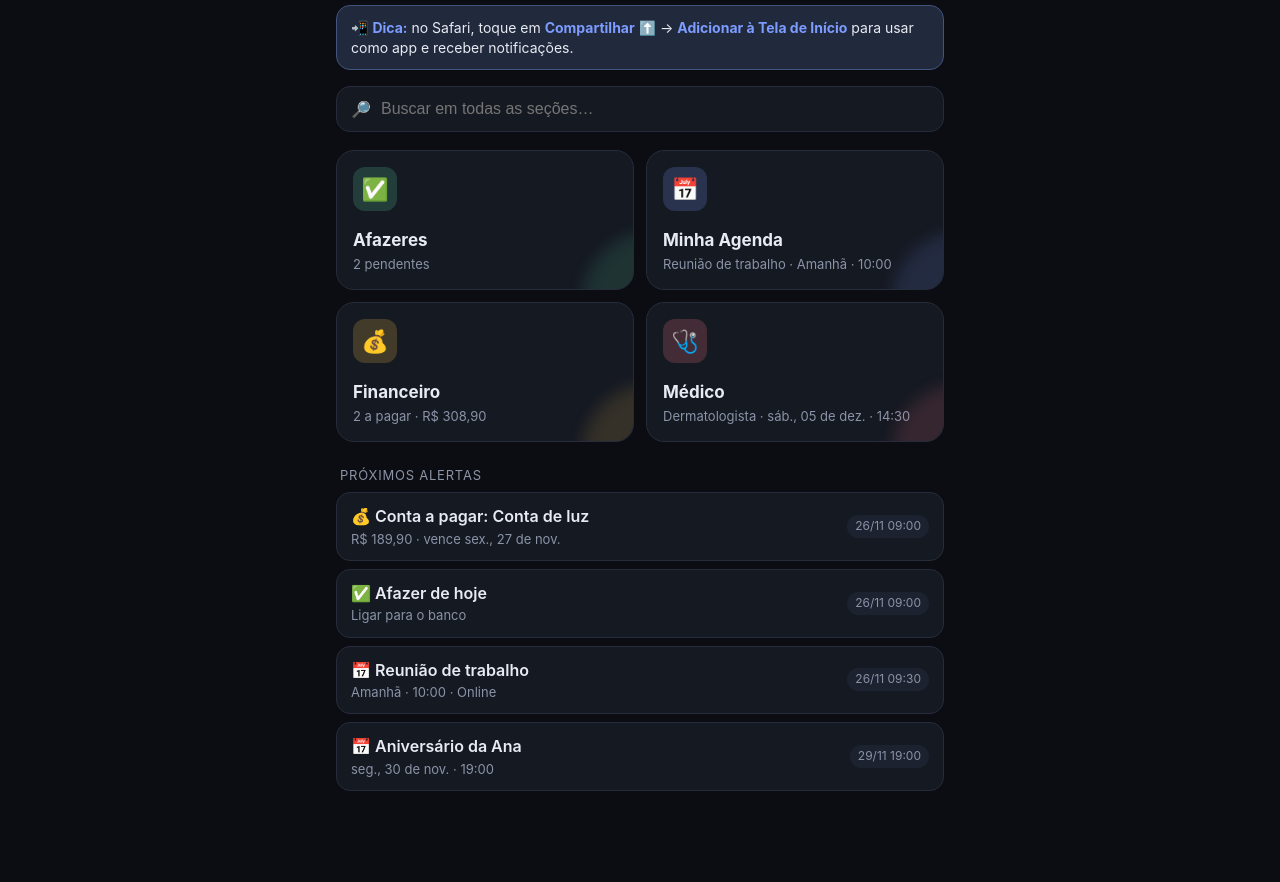
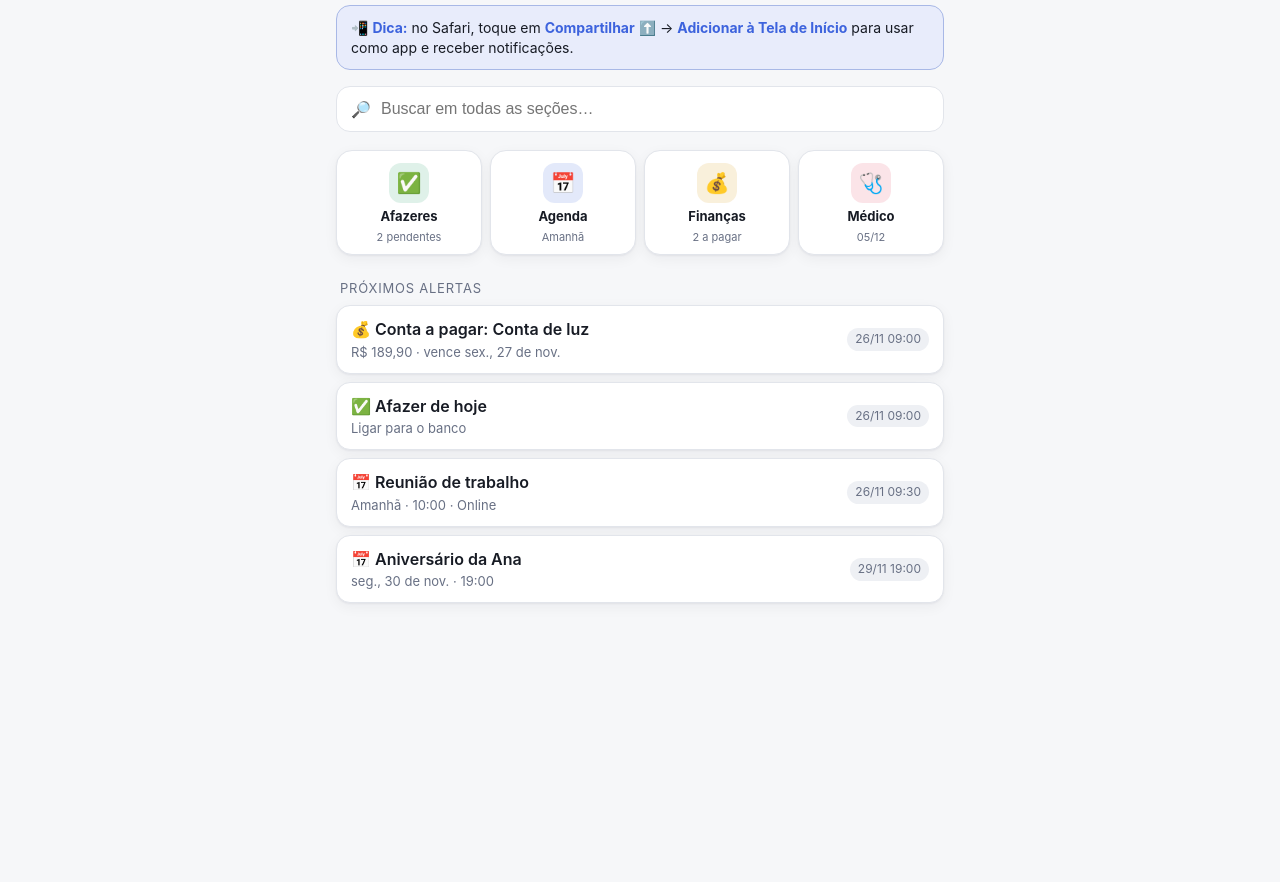
Before and after one commit to gitshoiti/meu-app-pessoal, a plain HTML site: page index.html in a window 1280 px wide. Shown: the part 63-945 px from the top of the page. After the commit the page ends 800 px from the top, so only its background shows below. Drawn offline with Linux system fonts and the light colour scheme.

Commit message:
Tema claro (fundo quase branco) e 4 cards compactos numa linha na Home
Co-Authored-By: Claude Opus 5.5 <noreply@anthropic.com>
Claude-Session: https://claude.ai/code/session_01PXoKMvXFvAc5SH3XjLCPzi

```diff
--- a/app.js
+++ b/app.js
@@ -86,10 +86,10 @@ const money = v => Number(v || 0).toLocaleString("pt-BR", { style: "currency", c
 
 /* ---------------- Seções ---------------- */
 const SECTIONS = {
-  tarefas:    { title: "Afazeres",   emoji: "✅", cls: "c-tasks",   key: "tasks" },
-  agenda:     { title: "Minha Agenda", emoji: "📅", cls: "c-agenda",  key: "events" },
-  financeiro: { title: "Financeiro", emoji: "💰", cls: "c-finance", key: "bills" },
-  medica:     { title: "Médico",     emoji: "🩺", cls: "c-health",  key: "health" },
+  tarefas:    { title: "Afazeres",     short: "Afazeres", emoji: "✅", cls: "c-tasks",   key: "tasks" },
+  agenda:     { title: "Minha Agenda", short: "Agenda",   emoji: "📅", cls: "c-agenda",  key: "events" },
+  financeiro: { title: "Financeiro",   short: "Finanças", emoji: "💰", cls: "c-finance", key: "bills" },
+  medica:     { title: "Médico",       short: "Médico",   emoji: "🩺", cls: "c-health",  key: "health" },
 };
 
 /* ---------------- Roteador ---------------- */
@@ -130,10 +130,10 @@ function renderHome() {
     </label>
     <div id="results"></div>
     <div id="cards" class="grid">
-      ${card("tarefas", pendTasks ? `${pendTasks} pendente${pendTasks > 1 ? "s" : ""}` : "Tudo em dia")}
-      ${card("agenda", nextEvent ? `${esc(nextEvent.title)} · ${fmtDate(nextEvent.date, nextEvent.time)}` : "Nada agendado")}
-      ${card("financeiro", openBills.length ? `${openBills.length} a pagar · ${money(totalOpen)}` : "Nenhuma conta aberta")}
-      ${card("medica", nextHealth ? `${esc(nextHealth.title)} · ${fmtDate(nextHealth.date, nextHealth.time)}` : `${db.health.length} registro(s)`)}
+      ${card("tarefas", pendTasks ? `${pendTasks} pendente${pendTasks > 1 ? "s" : ""}` : "Em dia")}
+      ${card("agenda", nextEvent ? shortDay(nextEvent.date) : "Livre")}
+      ${card("financeiro", openBills.length ? `${openBills.length} a pagar` : "Em dia")}
+      ${card("medica", nextHealth ? shortDay(nextHealth.date) : `${db.health.length} reg.`)}
     </div>
     <div class="section-label">Próximos alertas</div>
     <div class="list">${upcomingAlerts().slice(0, 4).map(a => `
@@ -150,8 +150,13 @@ function card(sec, sub) {
   const s = SECTIONS[sec];
   return `<a class="card ${s.cls}" href="#${sec}">
     <div class="emoji">${s.emoji}</div>
-    <div><h3>${s.title}</h3><p>${sub}</p></div>
+    <h3>${s.short}</h3><p>${sub}</p>
   </a>`;
+}
+// "Hoje", "Amanhã" ou "29/11", curto para caber no card
+function shortDay(date) {
+  const d = daysUntil(date);
+  return d === 0 ? "Hoje" : d === 1 ? "Amanhã" : parseLocal(date).toLocaleDateString("pt-BR", { day: "2-digit", month: "2-digit" });
 }
 function installHint() {
   const standalone = window.navigator.standalone || matchMedia("(display-mode: standalone)").matches;
--- a/index.html
+++ b/index.html
@@ -4,13 +4,13 @@
   <meta charset="utf-8" />
   <meta name="viewport" content="width=device-width, initial-scale=1, viewport-fit=cover" />
   <title>Meu App</title>
-  <meta name="theme-color" content="#0b0d12" />
-  <meta name="color-scheme" content="dark" />
+  <meta name="theme-color" content="#f6f7f9" />
+  <meta name="color-scheme" content="light" />
 
   <!-- iOS: permite rodar em tela cheia quando adicionado à Tela de Início -->
   <meta name="apple-mobile-web-app-capable" content="yes" />
   <meta name="mobile-web-app-capable" content="yes" />
-  <meta name="apple-mobile-web-app-status-bar-style" content="black-translucent" />
+  <meta name="apple-mobile-web-app-status-bar-style" content="default" />
   <meta name="apple-mobile-web-app-title" content="Meu App" />
   <link rel="apple-touch-icon" href="icons/apple-touch-icon.png" />
   <link rel="icon" href="icons/icon-192.png" />
--- a/styles.css
+++ b/styles.css
@@ -1,16 +1,20 @@
 :root {
-  --bg: #0b0d12;
-  --surface: #151922;
-  --surface-2: #1d2230;
-  --border: #262c3b;
-  --text: #e8ebf2;
-  --muted: #8b93a7;
-  --accent: #7c9cff;
-  --tasks: #5ad19a;
-  --agenda: #7c9cff;
-  --finance: #f5c04e;
-  --health: #ff7a8a;
-  --danger: #ff5c6c;
+  /* Tema claro: fundo quase branco com leve tom frio, cartões brancos */
+  --bg: #f6f7f9;
+  --surface: #ffffff;
+  --surface-2: #eef0f4;
+  --border: #e2e5eb;
+  --text: #171b24;
+  --muted: #687084;
+  --accent: #3d63dd;
+  --on-accent: #ffffff;
+  --tasks: #1e9a61;
+  --agenda: #3d63dd;
+  --finance: #d39300;
+  --health: #e0445a;
+  --danger: #d6384a;
+  --shadow: 0 1px 2px rgba(23,27,36,.05), 0 4px 14px rgba(23,27,36,.05);
+  color-scheme: light;
   --radius: 18px;
   --safe-top: env(safe-area-inset-top, 0px);
   --safe-bottom: env(safe-area-inset-bottom, 0px);
@@ -62,23 +66,23 @@ main { padding: 4px 16px calc(var(--safe-bottom) + 96px); max-width: 640px; marg
 .search span { color: var(--muted); }
 
 /* ---------- Cards da Home ---------- */
-.grid { display: grid; grid-template-columns: 1fr 1fr; gap: 12px; }
+.grid { display: grid; grid-template-columns: repeat(4, minmax(0, 1fr)); gap: 8px; }
 .card {
-  position: relative; display: flex; flex-direction: column; justify-content: space-between;
-  min-height: 140px; padding: 16px; border-radius: var(--radius);
-  background: var(--surface); border: 1px solid var(--border);
-  color: var(--text); text-decoration: none; overflow: hidden;
-}
-.card::after {
-  content: ""; position: absolute; inset: auto -30% -60% auto; width: 140px; height: 140px;
-  border-radius: 50%; background: var(--c); opacity: .14; filter: blur(8px);
+  display: flex; flex-direction: column; align-items: center; text-align: center; gap: 6px;
+  padding: 12px 4px 10px; border-radius: 16px; min-width: 0;
+  background: var(--surface); border: 1px solid var(--border); box-shadow: var(--shadow);
+  color: var(--text); text-decoration: none;
 }
 .card .emoji {
-  width: 44px; height: 44px; border-radius: 12px; display: grid; place-items: center;
-  font-size: 22px; background: color-mix(in srgb, var(--c) 20%, transparent);
+  width: 40px; height: 40px; border-radius: 12px; display: grid; place-items: center;
+  font-size: 20px; background: color-mix(in srgb, var(--c) 14%, transparent);
 }
-.card h3 { margin: 12px 0 2px; font-size: 17px; }
-.card p { margin: 0; color: var(--muted); font-size: 13px; }
+.card h3 { margin: 0; font-size: 13px; font-weight: 650; line-height: 1.2; }
+.card p {
+  margin: 0; max-width: 100%; color: var(--muted); font-size: 11px; line-height: 1.2;
+  padding: 0 4px; overflow-wrap: anywhere;
+  display: -webkit-box; -webkit-line-clamp: 2; -webkit-box-orient: vertical; overflow: hidden;
+}
 .card:active { transform: scale(.98); }
 .c-tasks { --c: var(--tasks); }
 .c-agenda { --c: var(--agenda); }
@@ -90,7 +94,7 @@ main { padding: 4px 16px calc(var(--safe-bottom) + 96px); max-width: 640px; marg
 /* ---------- Listas ---------- */
 .list { display: flex; flex-direction: column; gap: 8px; }
 .item {
-  display: flex; align-items: center; gap: 12px;
+  display: flex; align-items: center; gap: 12px; box-shadow: var(--shadow);
   background: var(--surface); border: 1px solid var(--border);
   border-radius: 14px; padding: 12px 14px;
 }
@@ -114,7 +118,7 @@ main { padding: 4px 16px calc(var(--safe-bottom) + 96px); max-width: 640px; marg
   display: grid; place-items: center;
 }
 .check:checked { background: var(--tasks); border-color: var(--tasks); }
-.check:checked::after { content: "✓"; color: #0b0d12; font-weight: 800; font-size: 14px; }
+.check:checked::after { content: "✓"; color: var(--on-accent); font-weight: 800; font-size: 14px; }
 
 .empty { text-align: center; color: var(--muted); padding: 40px 16px; }
 .summary { display: flex; gap: 10px; margin-bottom: 14px; }
@@ -128,14 +132,14 @@ main { padding: 4px 16px calc(var(--safe-bottom) + 96px); max-width: 640px; marg
 .fab {
   position: fixed; right: 20px; bottom: calc(var(--safe-bottom) + 20px); z-index: 20;
   width: 58px; height: 58px; border-radius: 50%; border: 0;
-  background: var(--accent); color: #0b0d12; font-size: 30px; font-weight: 600;
-  box-shadow: 0 10px 30px rgba(0,0,0,.45); cursor: pointer;
+  background: var(--accent); color: var(--on-accent); font-size: 30px; font-weight: 500;
+  box-shadow: 0 8px 24px color-mix(in srgb, var(--accent) 35%, transparent); cursor: pointer;
 }
 .btn {
   border: 1px solid var(--border); background: var(--surface-2); color: var(--text);
   padding: 12px 16px; border-radius: 12px; font-size: 15px; font-weight: 600; cursor: pointer;
 }
-.btn.primary { background: var(--accent); border-color: var(--accent); color: #0b0d12; }
+.btn.primary { background: var(--accent); border-color: var(--accent); color: var(--on-accent); }
 .btn.ghost { background: transparent; }
 .btn.block { width: 100%; }
 .row-actions { display: flex; gap: 8px; flex-wrap: wrap; margin: 6px 0 16px; }
@@ -147,7 +151,7 @@ dialog#sheet {
   border: 1px solid var(--border); border-bottom: 0; border-radius: 22px 22px 0 0;
   background: var(--surface); color: var(--text);
 }
-dialog#sheet::backdrop { background: rgba(0,0,0,.6); }
+dialog#sheet::backdrop { background: rgba(23,27,36,.35); }
 #sheetForm { padding: 20px 16px calc(var(--safe-bottom) + 16px); }
 #sheetForm h2 { margin: 0 0 14px; font-size: 20px; }
 .field { display: flex; flex-direction: column; gap: 6px; margin-bottom: 12px; }
@@ -155,7 +159,7 @@ dialog#sheet::backdrop { background: rgba(0,0,0,.6); }
 .field input, .field select, .field textarea {
   width: 100%; font: inherit; font-size: 16px; color: var(--text);
   background: var(--bg); border: 1px solid var(--border); border-radius: 12px; padding: 12px;
-  color-scheme: dark;
+  color-scheme: light;
 }
 .field textarea { min-height: 80px; resize: vertical; }
 .field-row { display: flex; gap: 10px; }
@@ -196,12 +200,12 @@ mark { background: color-mix(in srgb, var(--finance) 40%, transparent); color: i
   border: 0; background: transparent; color: var(--muted); font: inherit; font-weight: 600;
   padding: 9px 8px; border-radius: 9px; cursor: pointer;
 }
-.segmented button[aria-selected="true"] { background: var(--surface-2); color: var(--text); }
+.segmented button[aria-selected="true"] { background: var(--surface-2); color: var(--text); box-shadow: var(--shadow); }
 
 /* ---------- Metas ---------- */
 .goals { display: flex; flex-direction: column; gap: 12px; }
 .goal {
-  background: var(--surface); border: 1px solid var(--border); border-radius: var(--radius);
+  background: var(--surface); border: 1px solid var(--border); border-radius: var(--radius); box-shadow: var(--shadow);
   padding: 14px 16px 16px; display: flex; flex-direction: column; gap: 8px;
 }
 .goal-head { display: flex; align-items: center; gap: 8px; }
@@ -213,11 +217,11 @@ mark { background: color-mix(in srgb, var(--finance) 40%, transparent); color: i
 .bar { height: 12px; border-radius: 999px; background: var(--surface-2); overflow: hidden; }
 .bar-fill {
   height: 100%; border-radius: inherit;
-  background: linear-gradient(90deg, color-mix(in srgb, var(--finance) 70%, #000), var(--finance));
+  background: linear-gradient(90deg, color-mix(in srgb, var(--finance) 75%, #fff), var(--finance));
   transition: width .6s cubic-bezier(.2,.8,.2,1);
 }
 .goal.reached { border-color: color-mix(in srgb, var(--tasks) 45%, var(--border)); }
-.goal.reached .bar-fill { background: linear-gradient(90deg, color-mix(in srgb, var(--tasks) 70%, #000), var(--tasks)); }
+.goal.reached .bar-fill { background: linear-gradient(90deg, color-mix(in srgb, var(--tasks) 75%, #fff), var(--tasks)); }
 .goal-meta { display: flex; justify-content: space-between; gap: 10px; flex-wrap: wrap; font-size: 13px; color: var(--muted); font-variant-numeric: tabular-nums; }
 .goal.reached .goal-meta span:first-child { color: var(--tasks); font-weight: 600; }
 .goal-last { font-size: 12px; color: var(--muted); }
--- a/sw.js
+++ b/sw.js
@@ -1,5 +1,5 @@
 // Service Worker: funciona offline e trata cliques nas notificações.
-const CACHE = "meuapp-v2";
+const CACHE = "meuapp-v3";
 const ASSETS = ["./", "index.html", "styles.css", "app.js", "manifest.webmanifest", "icons/icon-192.png", "icons/icon-512.png", "icons/apple-touch-icon.png"];
 
 self.addEventListener("install", e => {
```
Also changed, not shown: manifest.webmanifest, 1 other file.
